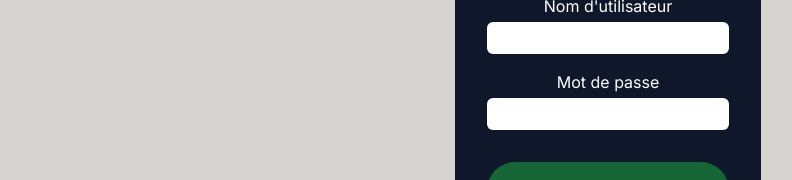
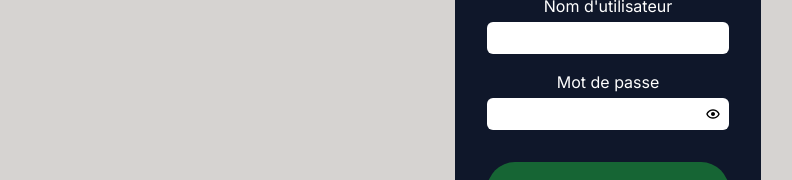
Before and after one commit to SebastienLaurentt/Galopins-Next-V2, a Next.js app: page /login in a window 1280 px wide. Shown: the part 295-475 px from the top of the page, without its empty margins (32-824 px from the left). Built offline with nearby package versions, Linux system fonts and the light colour scheme.

Commit message:
add icon to show password

```diff
--- a/app/login/page.tsx
+++ b/app/login/page.tsx
@@ -1,19 +1,23 @@
 "use client";
 
+import { useAuth } from "@/components/AccountComponent/Auth/Auth";
 import axios from "axios";
 import Cookies from "js-cookie";
 import { useRouter } from "next/navigation";
 import { useState } from "react";
-import { BiArrowBack } from "react-icons/bi";
+import { BiArrowBack, BiHide, BiShow } from "react-icons/bi";
 import AccountLinkButton from "../../components/AccountComponent/Button/AccountLinkButton";
 import ValidationButton from "../../components/AccountComponent/Button/ValidationButton";
-import { useAuth } from "@/components/AccountComponent/Auth/Auth";
-
 
 export default function Login() {
   const [username, setUsername] = useState("");
   const [password, setPassword] = useState("");
   const [error, setError] = useState<null | string>(null);
+  const [showPassword, setShowPassword] = useState(false); // État pour gérer l'affichage du mot de passe
+
+  const togglePasswordVisibility = () => {
+    setShowPassword(!showPassword);
+  };
 
   const { isLogged, login } = useAuth();
   console.log(`Is Logged = ${isLogged}`);
@@ -76,10 +80,10 @@ export default function Login() {
               required
             />
           </div>
-          <div className="flex flex-col items-center gap-y-1">
+          <div className="relative flex flex-col items-center gap-y-1">
             <label htmlFor="password">Mot de passe</label>
             <input
-              type="password"
+              type={showPassword ? "text" : "password"}
               id="password"
               className="rounded-md p-1 text-black"
               value={password}
@@ -89,6 +93,14 @@ export default function Login() {
               }}
               required
             />
+            {/* Icône pour afficher/masquer le mot de passe */}
+            <button
+              type="button"
+              className="absolute inset-y-9 right-0 flex items-center p-2 text-black"
+              onClick={togglePasswordVisibility}
+            >
+              {showPassword ? <BiHide /> : <BiShow />}
+            </button>
           </div>
           {error && <p className="text-red-500">{error}</p>}
           <ValidationButton buttonName="Se connecter" />
```
